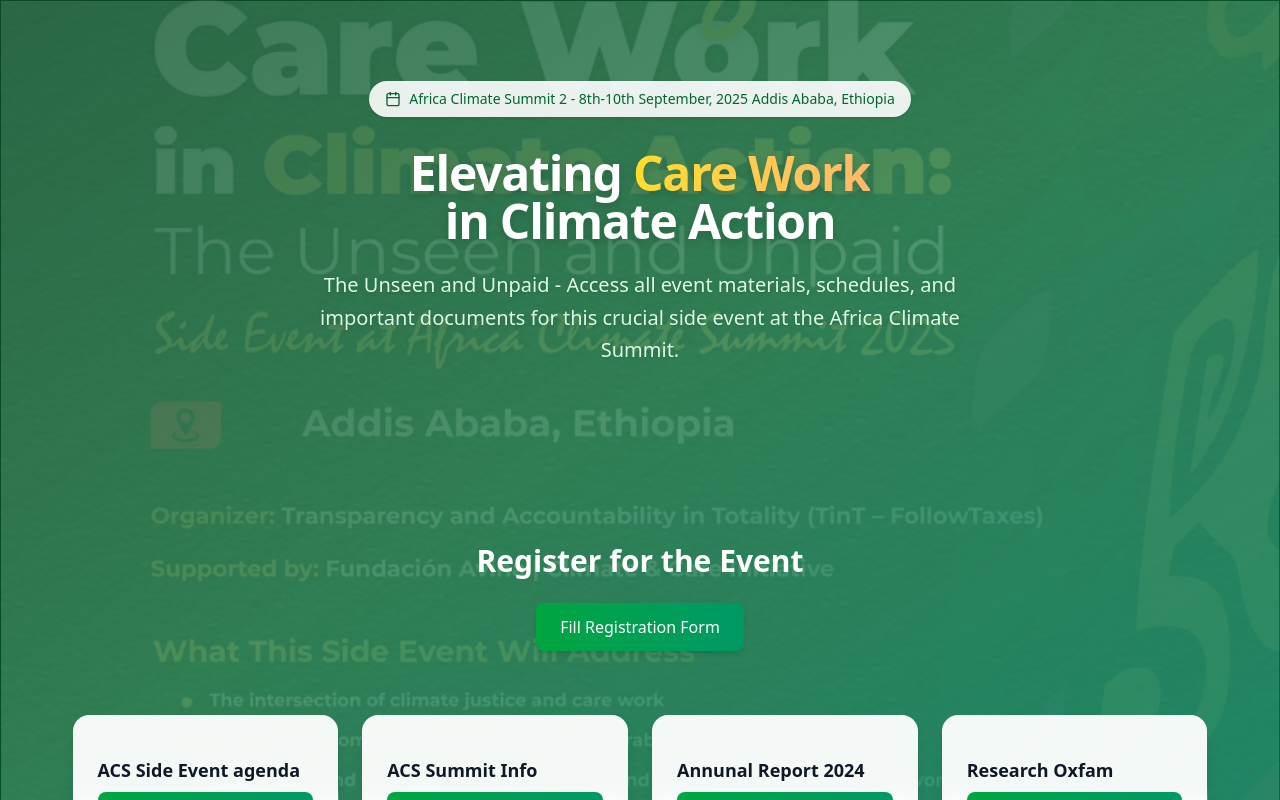
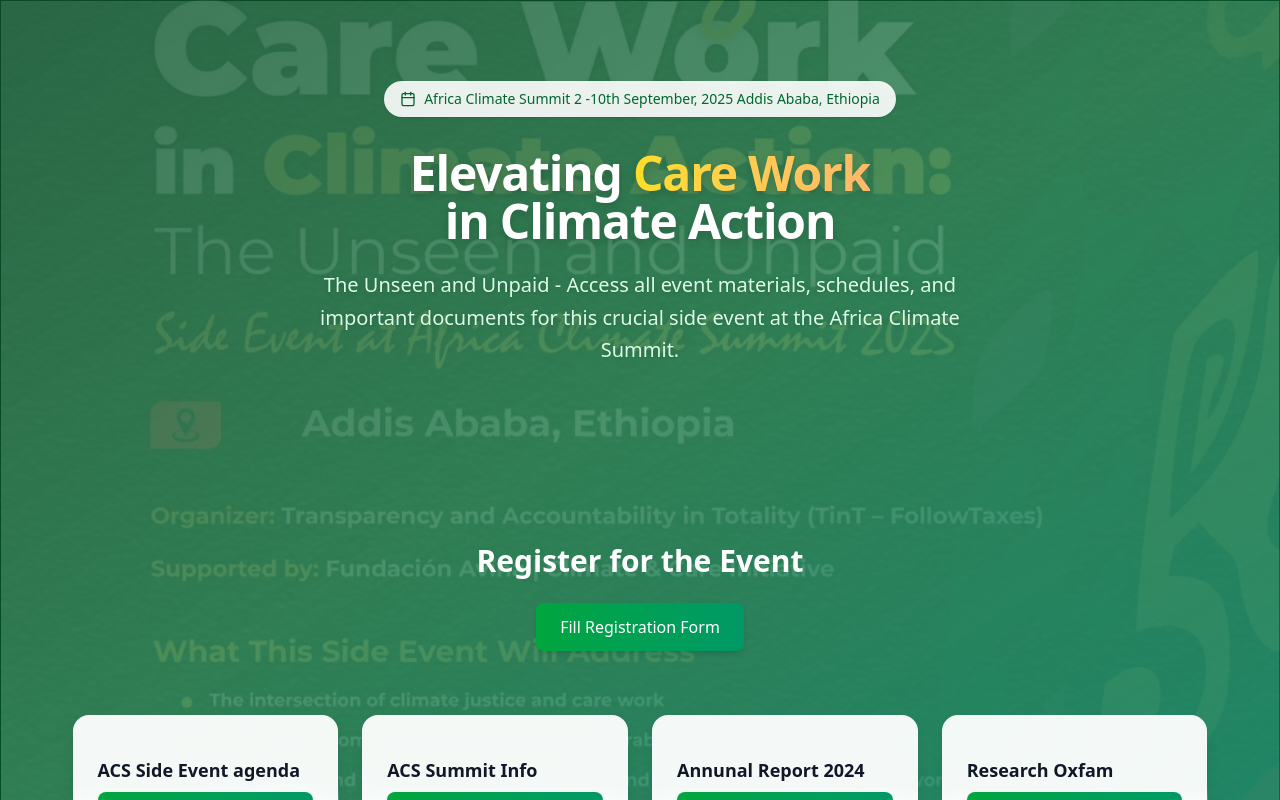
Before and after one commit to BOLA02/TnT, a React (Vite) app: page / in a window 1280 px wide. Shown: the top 800 px of the page. Built offline with nearby package versions, Linux system fonts and the light colour scheme.

Commit message:
venue change

```diff
--- a/src/App.jsx
+++ b/src/App.jsx
@@ -74,7 +74,7 @@
         <div className="w-full mx-auto px-4 py-16 text-center justify-center">
           <div className="inline-flex items-center px-4 py-2 bg-white/90 backdrop-blur-sm rounded-full text-sm font-medium text-green-800 mb-8 shadow-sm">
             <Calendar className="w-4 h-4 mr-2" />
-            Africa Climate Summit 2 - 8th-10th September, 2025 Addis Ababa, Ethiopia
+            Africa Climate Summit 2 -10th September, 2025 Addis Ababa, Ethiopia
           </div>
           <h1 className="text-4xl sm:text-5xl font-bold text-white mb-6 tracking-tight drop-shadow-lg">
             Elevating
```
